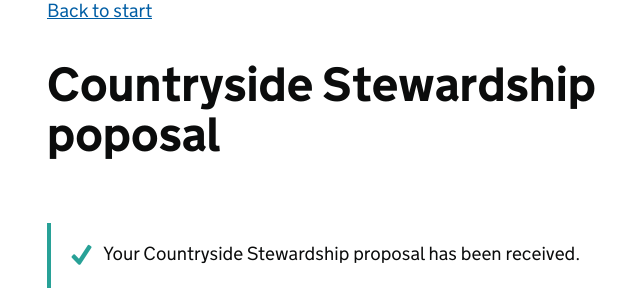
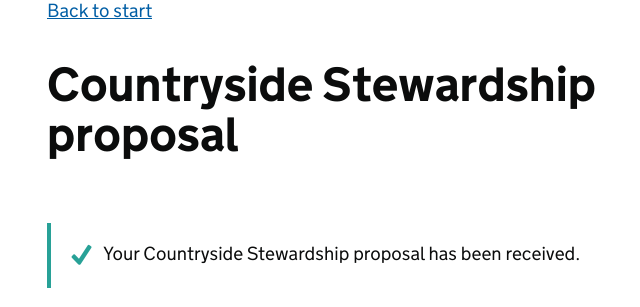
Before and after one commit to Defra-CAPD/countryside-stewardship, a Node server app: page /confirmation/ in a window 1280 px wide. Shown: the part 133-440 px from the top of the page, without its empty margins (113-753 px from the left). Run offline with Node 20, Linux system fonts and the light colour scheme; some libraries are stand-ins or nearby versions.

Commit message:
Fixed typo

```diff
--- a/views/confirmation/home.hbs
+++ b/views/confirmation/home.hbs
@@ -4,7 +4,7 @@
 <div class="text">
 
 
-  <h1 class="heading-xlarge">Countryside Stewardship poposal</h1>
+  <h1 class="heading-xlarge">Countryside Stewardship proposal</h1>
 
 
   <div class="alert-success" role="alert">
```
